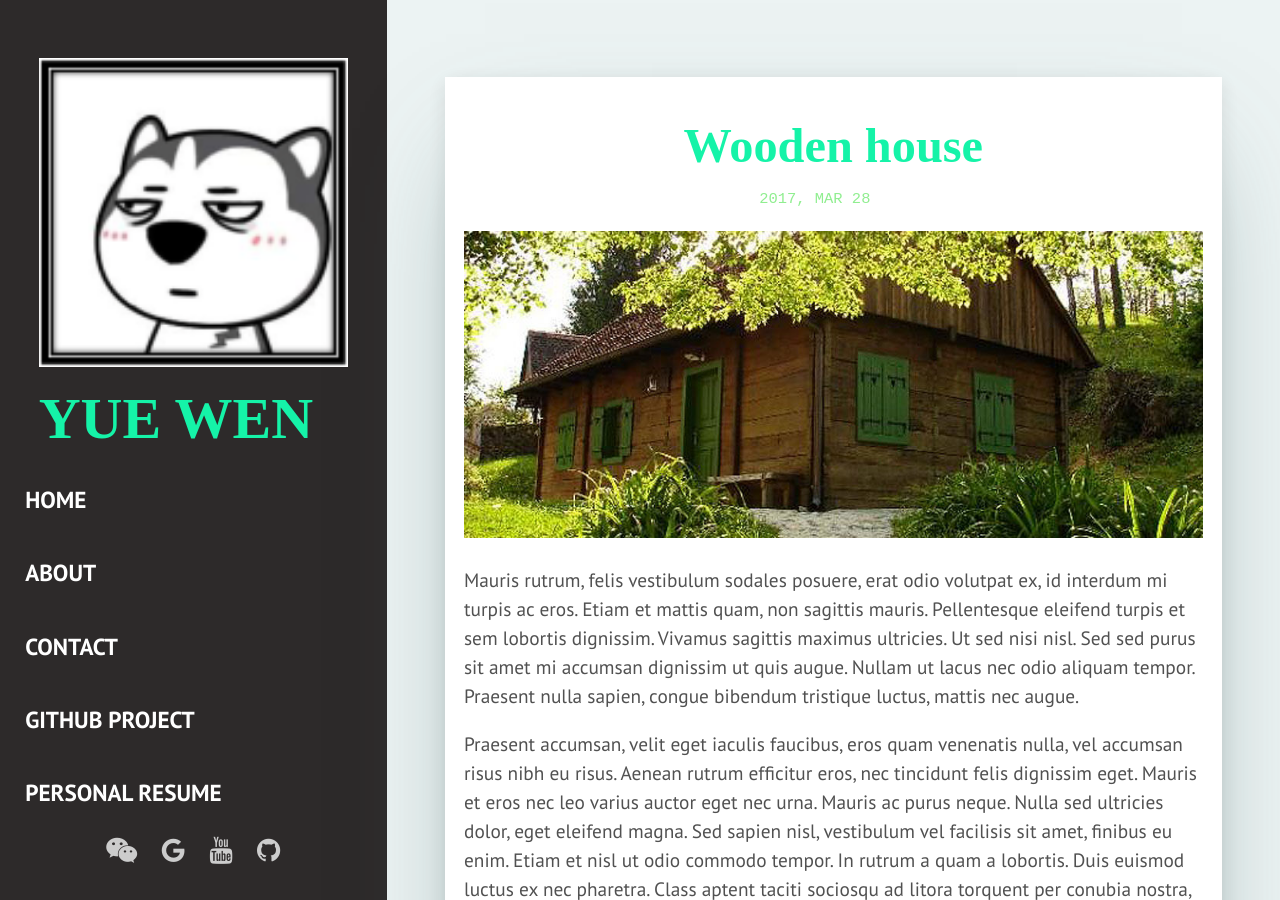
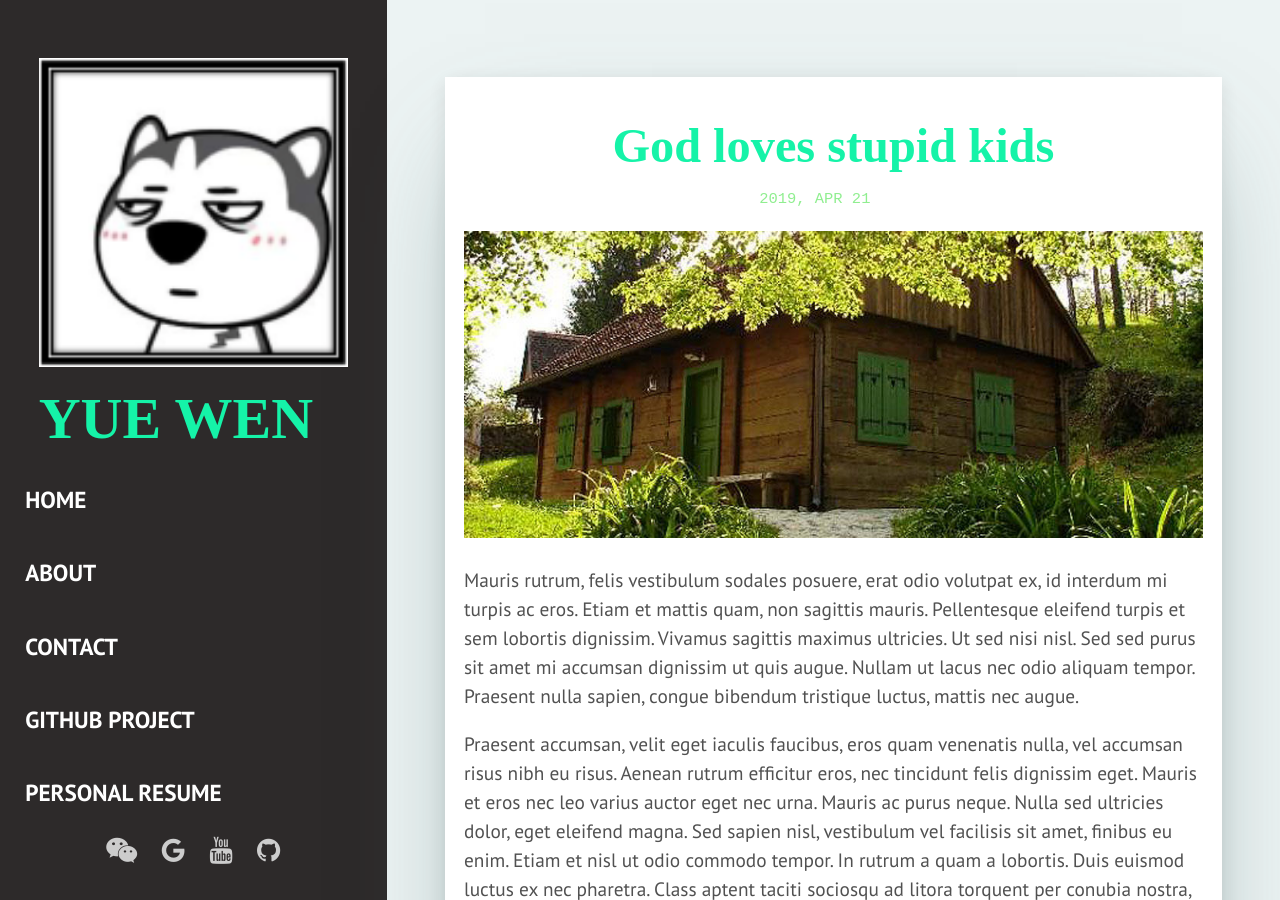
Before and after one commit to zywok/zywok.github.io, a Jekyll site: the page built from _posts/2019-04-21-God-loves-stupid-kids.markdown, in a window 1280 px wide and 900 px high. Built offline with Jekyll 4.4.1, drawn with Linux system fonts in a browser that asks for light colours; some web fonts are replaced.

Commit message:
Update 2019-04-21-God-loves-stupid-kids.markdown

```diff
--- a/_posts/2019-04-21-God-loves-stupid-kids.markdown
+++ b/_posts/2019-04-21-God-loves-stupid-kids.markdown
@@ -1,8 +1,8 @@
 ---
 layout: post
-title:  "Wooden house"
+title:  "God loves stupid kids"
 img: wooden_house.jpg
-date:   2017-03-29 00:00:00 +0200
+date:   2019-04-21 10:00:00 +0200
 description: Phasellus tincidunt pulvinar ante, pretium pellentesque urna mollis id. Donec convallis ut elit at aliquet. Suspendisse potenti.
 ---
 
```
